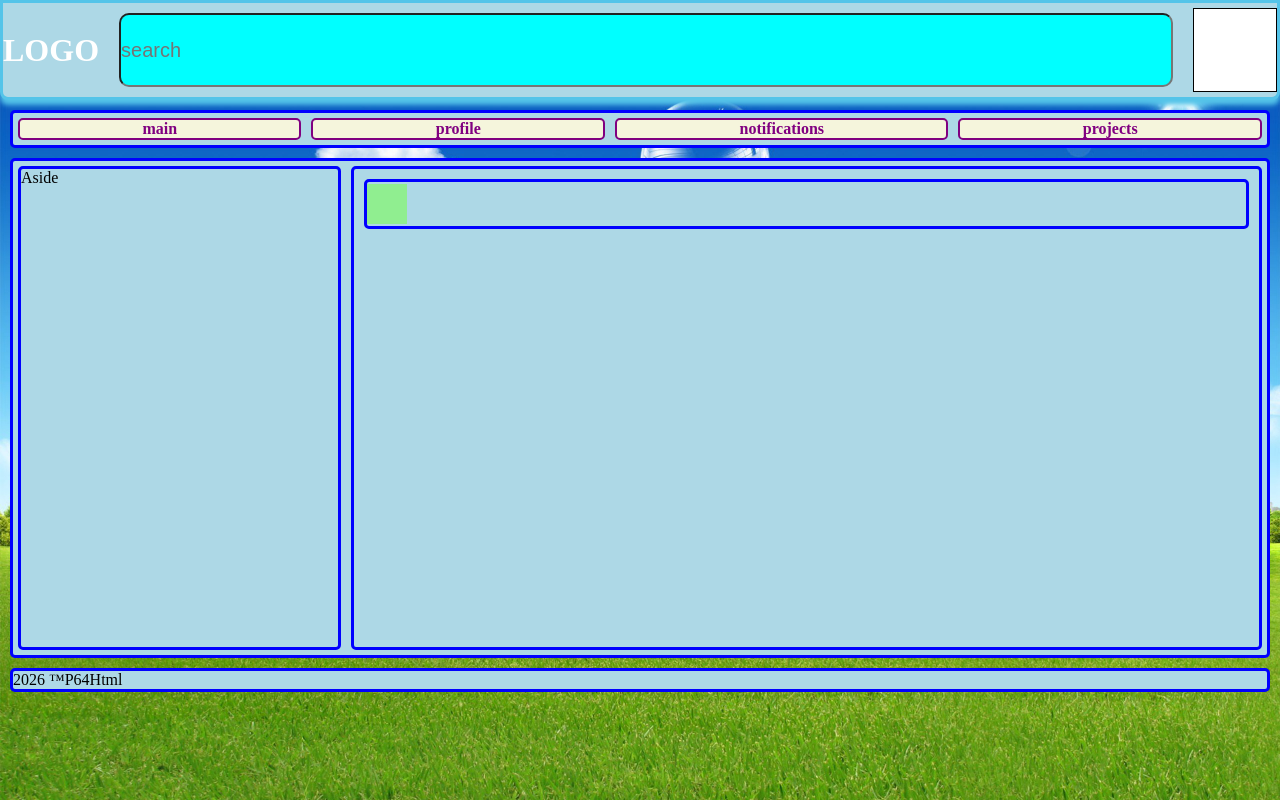
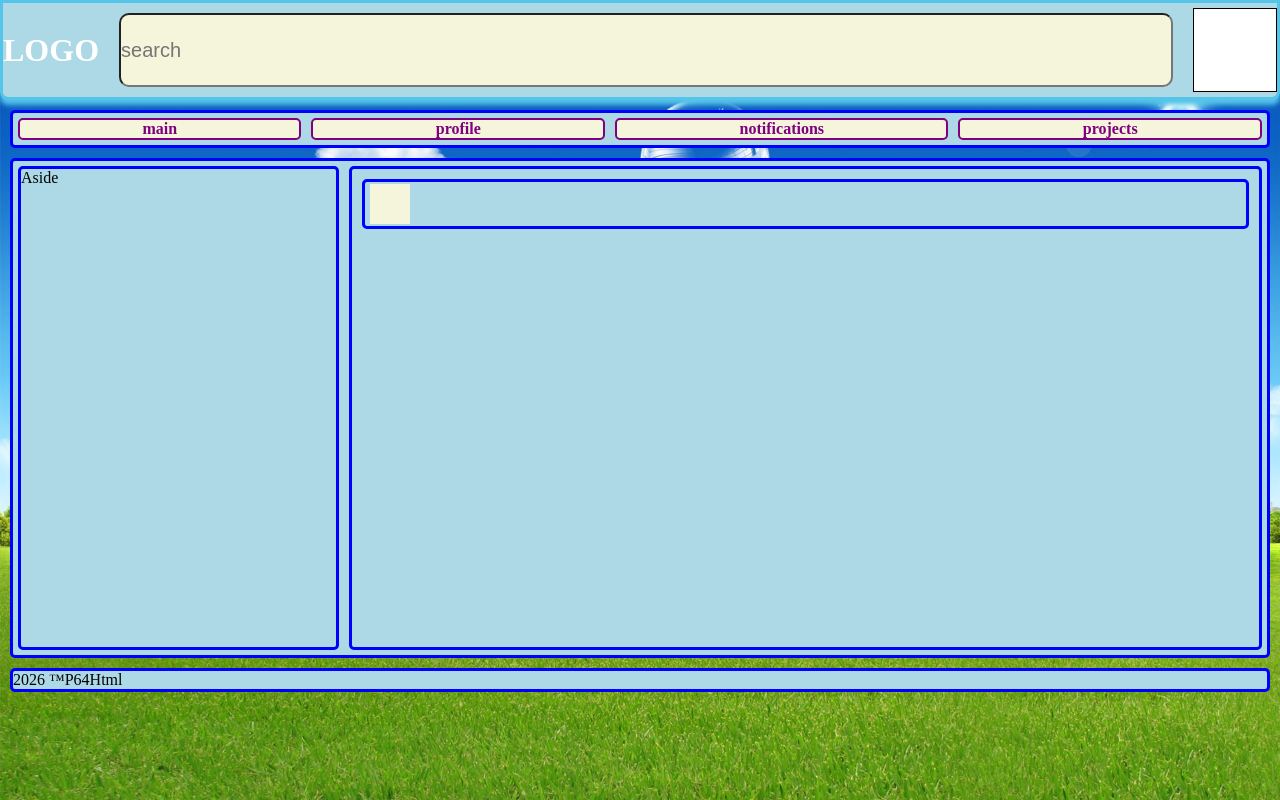
Before and after one commit to manchkia/html-lesson, a plain HTML site: page lesson10/index.html in a window 1280 px wide. In both pictures the pointer is over the element 387 px from the left and 204 px from the top of the page. Drawn offline with Linux system fonts and the light colour scheme.

Commit message:
Update style.css

```diff
--- a/lesson10/style.css
+++ b/lesson10/style.css
@@ -36,7 +36,7 @@ header .searchbar{
     margin-left: 20px;
     margin-right: 20px;
     flex-grow: 2;
-    background-color: aqua;
+    background-color: beige;
     border-radius: 10px;
     font-size: 20px;
 }
@@ -117,16 +117,17 @@ nav a:hover{
     align-items: center;
 }
 
-.animation-row-1:hover{
-    justify-items: flex-end;
-    transition-property: justify-content;
-    transition-duration: 500ms;
+.animation-row-1:hover .square1{
+    transition-property: left;
+    transition-duration: 300ms;
+    left: 80%;
 }
 
 .square1{
     height: 40px;
     width: 40px;
-    background-color: lightgreen;
+    background-color: beige;
+    margin: 0px 5px;
 }
 
 footer{
```
